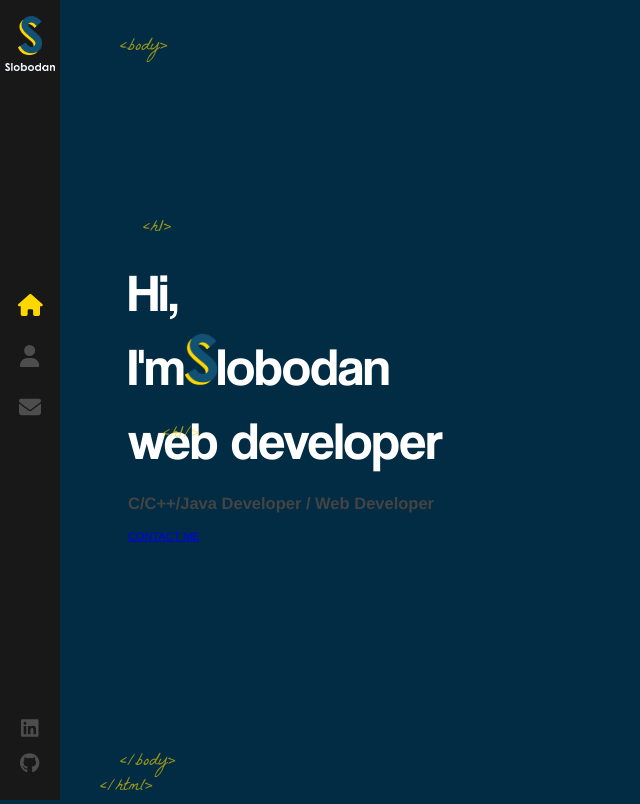
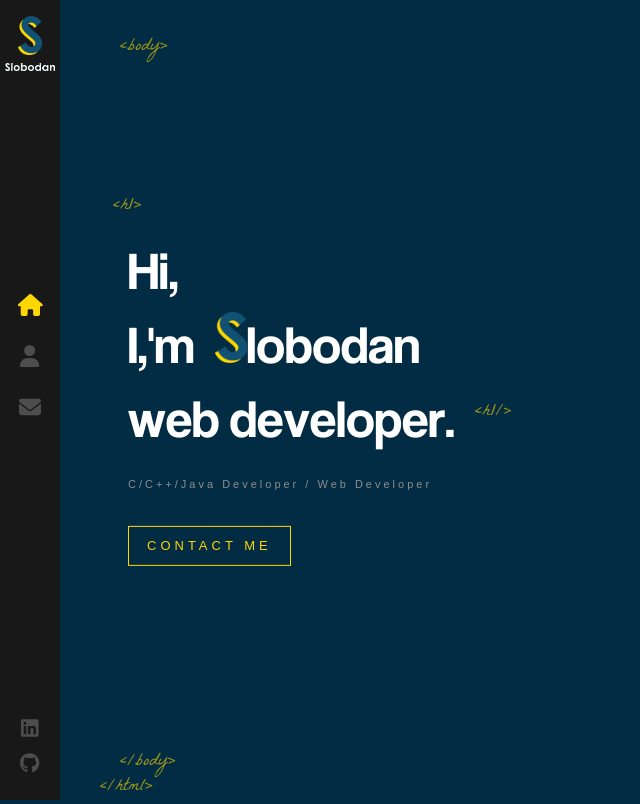
Before and after one commit to alexish4/portfolio-site, a React (Create React App) app: page / in a window 1280 px wide. Shown: the whole page, without its empty margins (0-640 px from the left). Built offline with nearby package versions, Linux system fonts and the light colour scheme.

Commit message:
Did quite a bit of work and had to modify useEffect in Home/index.js to get code to work

```diff
--- /dev/null
+++ b/src/components/AnimatedLetters/index.js
@@ -0,0 +1,15 @@
+import './index.scss'
+
+const AnimatedLetters = ({ letterClass, strArray, idx }) => {
+  return (
+    <span>
+      {strArray.map((char, i) => (
+        <span key={char + i} className={`${letterClass} _${i + idx}`}>
+          {char}
+        </span>
+      ))}
+    </span>
+  )
+}
+
+export default AnimatedLetters
--- /dev/null
+++ b/src/components/AnimatedLetters/index.scss
@@ -0,0 +1,24 @@
+.text-animate {
+    display: inline-block;
+    opacity: 0;
+    animation: bounceIn 1s 1s;
+    animation-fill-mode: forwards;
+    min-width: 10px;
+}
+
+.text-animate-hover {
+    min-width: 10px;
+     display: inline-block;
+     animation-fill-mode: both;
+
+     &:hover {
+        animation: rubberBand 1s;
+        color: #ffd700;
+     }
+}
+
+@for $i from 1 through 35 {
+    .text-animate._#{$i} {
+        animation-delay: #{$i /10}s;
+    }
+}
--- a/src/components/Home/index.js
+++ b/src/components/Home/index.js
@@ -1,23 +1,68 @@
 import { Link } from 'react-router-dom'
 import LogoTitle from '../../assets/images/logo-s.png'
-import './index.scss';
+import './index.scss'
+import AnimatedLetters from '../AnimatedLetters'
+import { useEffect, useState } from 'react'
 
 const Home = () => {
+  const [letterClass, setLetterClass] = useState('text-animate')
+  const nameArray = ['l', 'o', 'b', 'o', 'd', 'a', 'n']
+  const jobArray = [
+    'w',
+    'e',
+    'b',
+    ' ',
+    'd',
+    'e',
+    'v',
+    'e',
+    'l',
+    'o',
+    'p',
+    'e',
+    'r',
+    '.',
+  ]
+
+  useEffect(() => {
+    let timeoutId = setTimeout(() => {
+      setLetterClass('text-animate-hover')
+    }, 4000)
+
+    return () => {
+      clearTimeout(timeoutId)
+    }
+  }, [])
+
   return (
     <div className="container home-page">
       <div className="text-zone">
         <h1>
-          Hi, <br /> I'm
+          <span className={letterClass}>H</span>
+          <span className={`${letterClass} _12`}>i,</span>
+          <br />
+          <span className={`${letterClass} _13`}>I,</span>
+          <span className={`${letterClass} _14`}>'m</span>
           <img src={LogoTitle} alt="developer" />
-          lobodan
+          <AnimatedLetters
+            letterClass={letterClass}
+            strArray={nameArray}
+            idx={15}
+          />
           <br />
-          web developer
+          <AnimatedLetters
+            letterClass={letterClass}
+            strArray={jobArray}
+            idx={22}
+          />
         </h1>
         <h2> C/C++/Java Developer / Web Developer</h2>
-        <Link to="/contact" className='flat-button'>CONTACT ME</Link>
+        <Link to="/contact" className="flat-button">
+          CONTACT ME
+        </Link>
       </div>
     </div>
-  );
+  )
 }
 
 export default Home
--- a/src/components/Home/index.scss
+++ b/src/components/Home/index.scss
@@ -22,7 +22,7 @@
         font-size: 18px;
         position: absolute;
         margin-top: -40px;
-        left: 15px;
+        left: -15px;
         opacity: 0.6;
     }
 
@@ -35,12 +35,47 @@
         margin-top: 18px;
         margin-left: 20px;
         animation: fadeIn 1s 1.7s backwards;
-        left: 15px;
         opacity: 0.6;
     }
 
     img {
       width: 32px;
+      margin-left: 20px;
+      opacity: 0;
+      height: auto;
+      animation: rotateIn 1s linear both;
+      animation-delay: 1.4s;
     }
   }
+
+  h2 {
+    color: #8d8d8d;
+    margin-top: 20px;
+    font-weight: 400;
+    font-size: 11px;
+    font-family: sans-serif;
+    letter-spacing: 3px;
+    animation: fadeIn 1s 1.8s backwards;
+  }
+
+  .flat-button {
+    color: #ffd700;
+    font-size: 13px;
+    font-weight: 400;
+    letter-spacing: 4px;
+    font-family: sans-serif;
+    text-decoration: none;
+    padding: 10px 18px;
+    border: 1px solid #ffd700;
+    margin-top: 25px;
+    float: left;
+    animation: fadeInAnimation 1s 1.8s backwards;
+    white-space: nowrap;
+
+    &:hover {
+        background: #ffd700;
+        color: #333;
+    }
+  }
+
 }
```
Also changed, not shown: src/components/Layout/index.js (+4 -4 lines).
